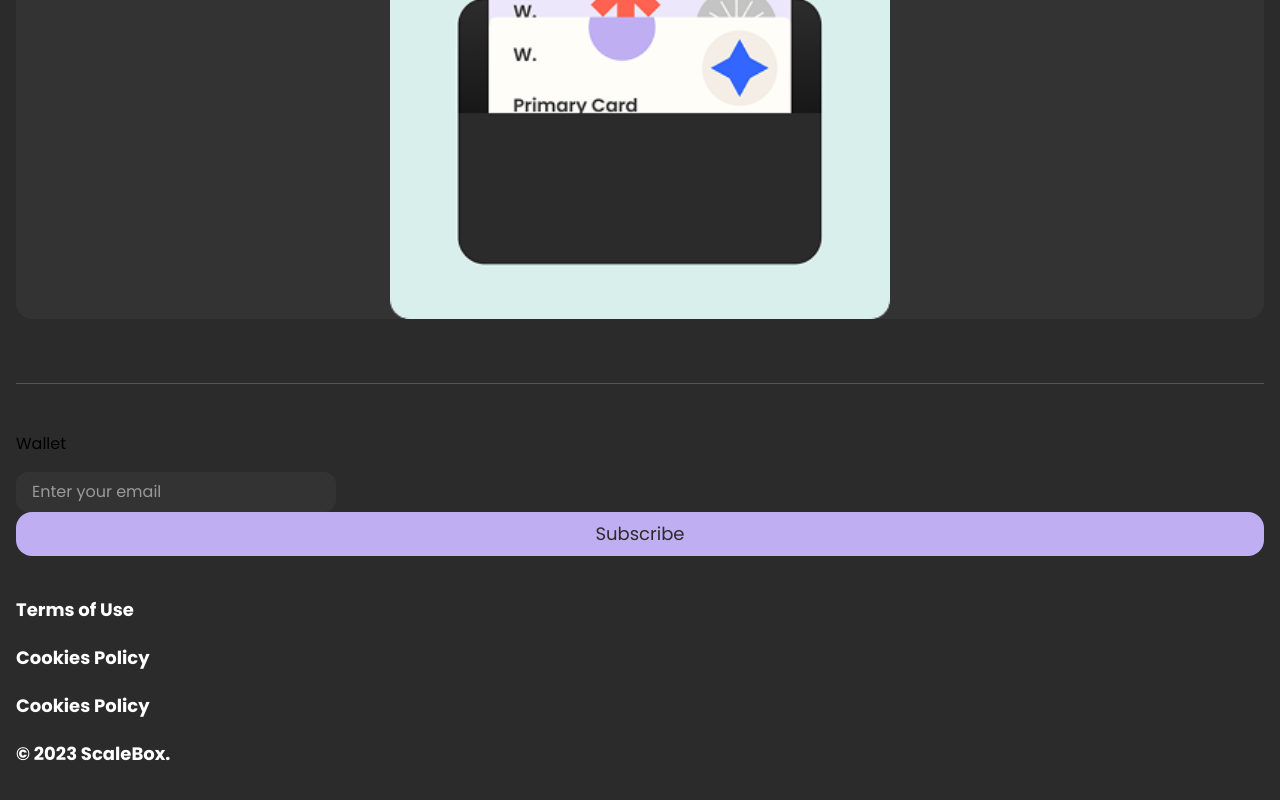
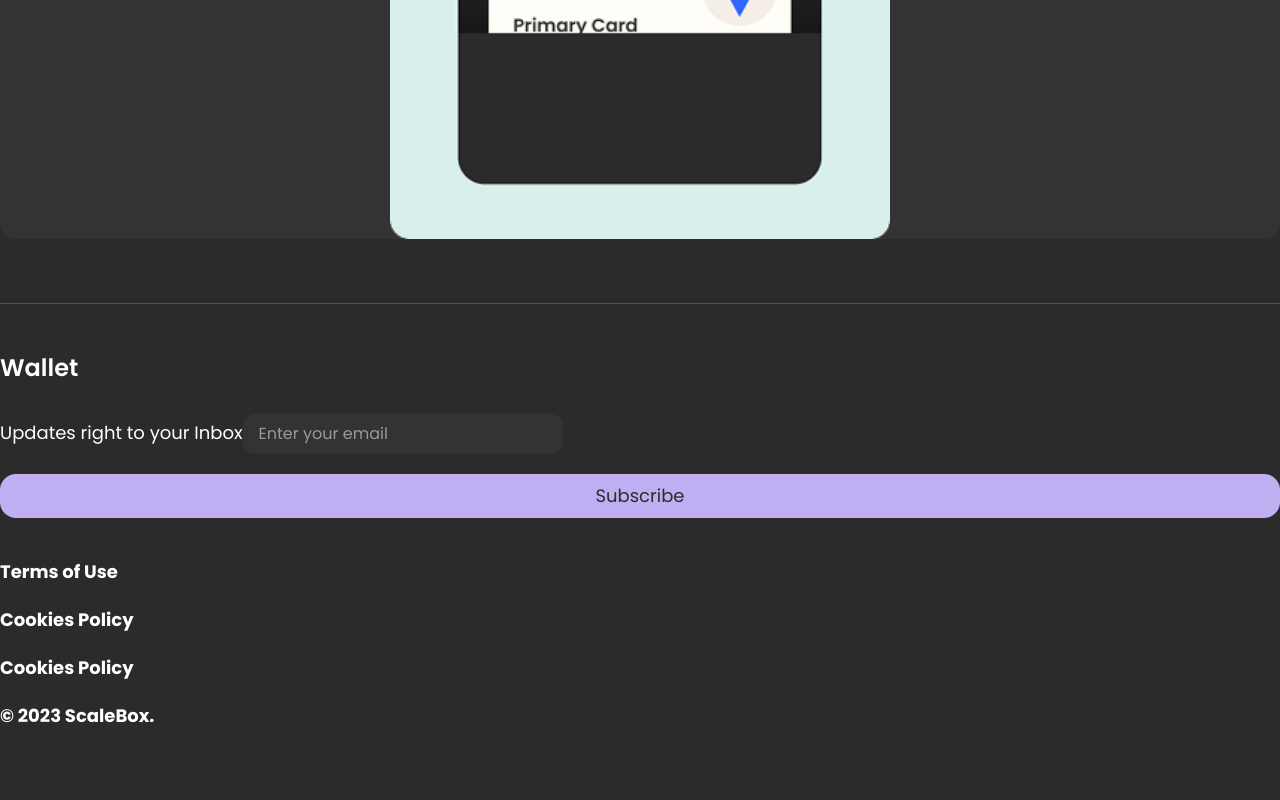
Before and after one commit to Milimaverde/scalebox-micro-saas, a Next.js app: page / in a window 1280 px wide. Shown: the part 2831-3631 px from the top of the page. After the commit the page ends 3609 px from the top, so only its background shows below. Built offline with nearby package versions, Linux system fonts and the light colour scheme.

Commit message:
Feat(UI): Improve the layout and homepage with responsive design, update the styling for a better look, and semi-finalize the mobile layout (mobile-first) with the launch of the web version.

```diff
--- a/app/(project)/layout.tsx
+++ b/app/(project)/layout.tsx
@@ -19,7 +19,7 @@ export default function RootLayout({
 }>) {
   return (
     <html lang="pt-BR">
-      <body className={`${poppins.className} bg-midnight antialiased p-4`}>
+      <body className={`${poppins.className} bg-midnight antialiased p-4 md:p-0 md:max-w-7xl md:justify-center md:mx-auto`}>
         {children}
       </body>
     </html>
--- a/app/(project)/page.tsx
+++ b/app/(project)/page.tsx
@@ -5,6 +5,7 @@ import Image from 'next/image'
 
 import { IconCard } from './components/iconCard'
 import { CommentsCard } from './components/commentsCard'
+import { Button } from './components/buttons'
 
 import cardsicon from './svg/cardsicon.svg'
 import purseicon from './svg/purseicon.svg'
@@ -14,7 +15,6 @@ import screenshot from './images/screenshot.png'
 import logosdivider from './images/logosdividermobile.png'
 import imgdashboard from './images/imagedash.png'
 import gif from './images/GIF.png'
-import { Button } from './components/buttons'
 
 export const metadata: Metadata = {
   title: 'ScaleBox - Micro SaaS',
@@ -25,15 +25,15 @@ export const metadata: Metadata = {
 export default function Home() {
   return (
     <>
-      <header className="flex py-5 gap-5">
-        <h3 className="text-white text-2xl font-semibold">ScaleBox</h3>
+      <header className="flex py-5">
+        <h3 className="text-2xl font-semibold text-white">ScaleBox</h3>
       </header>
-      <section className="mt-16 md:mt-32 mt:between mt:flex items-center mt:justify-between mb-16">
+      <section className="my-16">
         <div className="flex flex-col gap-10 items-center">
-          <h1 className="text-white text-center text-4xl font-semibold leading-normal">
+          <h1 className="text-4xl font-semibold text-center  leading-normal text-white ">
             SaaS Landing Page Template
           </h1>
-          <p className="text-lg text-center text-white/40 leading-8 ">
+          <p className="text-lg text-center leading-8 text-white/40">
             ScaleBox is a micro SaaS template built with Next.js, NextAuth and
             Firebase, focused on scalability and agility in the development of
             modern and efficient products.
@@ -114,12 +114,13 @@ export default function Home() {
         </div>
       </section>
       <footer className="border-t-1 border-white/20 py-12">
-      <h3>Wallet</h3>
-        <div className=" gap-4 mt-4">
+      <h3 className="text-2xl font-semibold text-white mb-7.5">Wallet</h3>
+        <div className="">
+          <span className="mb-2.5 text-lg text-white">Updates right to your Inbox</span>
           <input
             type="email"
             placeholder="Enter your email"
-            className="px-4 py-2 rounded-xl bg-text600 text-white w-80"
+            className="mb-5 px-4 py-2 rounded-xl bg-text600 text-white w-80"
           />
           <Button className="w-full py-2 rounded-2xl" color='purple'>Subscribe</Button>
         </div>
@@ -135,7 +136,6 @@ export default function Home() {
           </Link>
           <span>© 2023 ScaleBox.</span>
         </div>
-
       </footer>
     </>
   )
```
